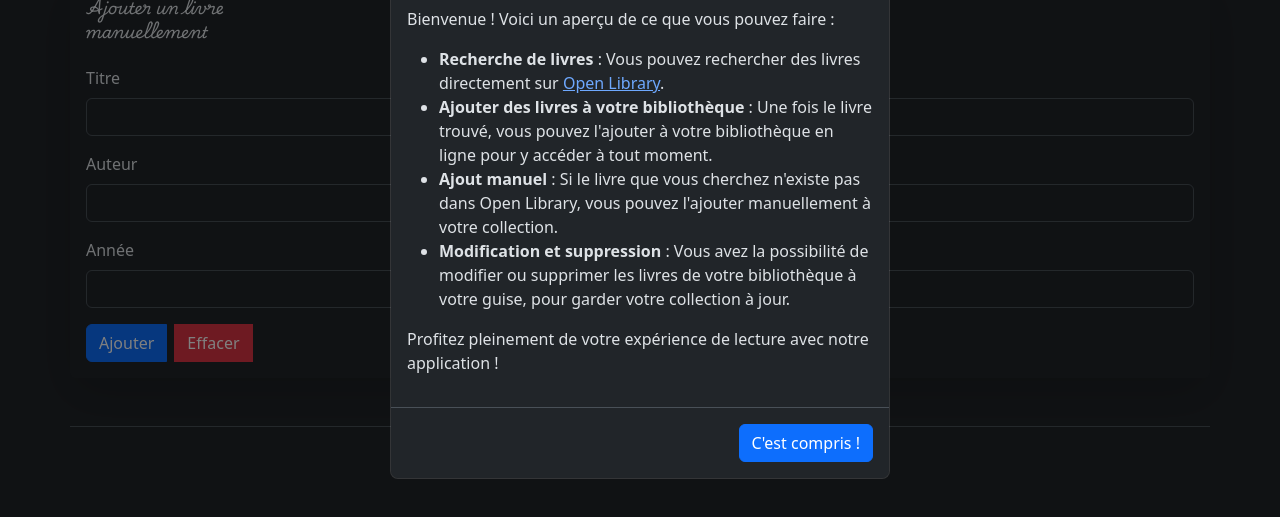
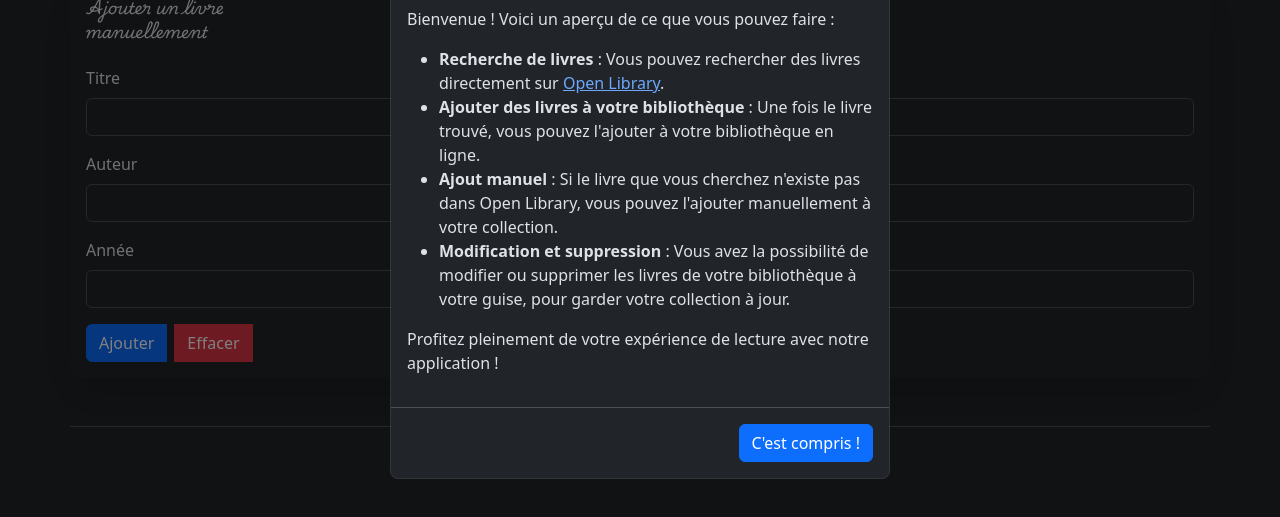
Before and after one commit to LennonOliver/projet_web_OlivierHollebeke, a website: page index.html in a window 1280 px wide. Shown: the part 101-618 px from the top of the page. Drawn offline with Linux system fonts and the light colour scheme.

Commit message:
fix modal

```diff
--- a/index.html
+++ b/index.html
@@ -25,7 +25,7 @@
           <p>Bienvenue ! Voici un aperçu de ce que vous pouvez faire :</p>
           <ul>
             <li><strong>Recherche de livres</strong> : Vous pouvez rechercher des livres directement sur <a href="https://openlibrary.org/" target="_blank">Open Library</a>.</li>
-            <li><strong>Ajouter des livres à votre bibliothèque</strong> : Une fois le livre trouvé, vous pouvez l'ajouter à votre bibliothèque en ligne pour y accéder à tout moment.</li>
+            <li><strong>Ajouter des livres à votre bibliothèque</strong> : Une fois le livre trouvé, vous pouvez l'ajouter à votre bibliothèque en ligne.</li>
             <li><strong>Ajout manuel</strong> : Si le livre que vous cherchez n'existe pas dans Open Library, vous pouvez l'ajouter manuellement à votre collection.</li>
             <li><strong>Modification et suppression</strong> : Vous avez la possibilité de modifier ou supprimer les livres de votre bibliothèque à votre guise, pour garder votre collection à jour.</li>
           </ul>
```
